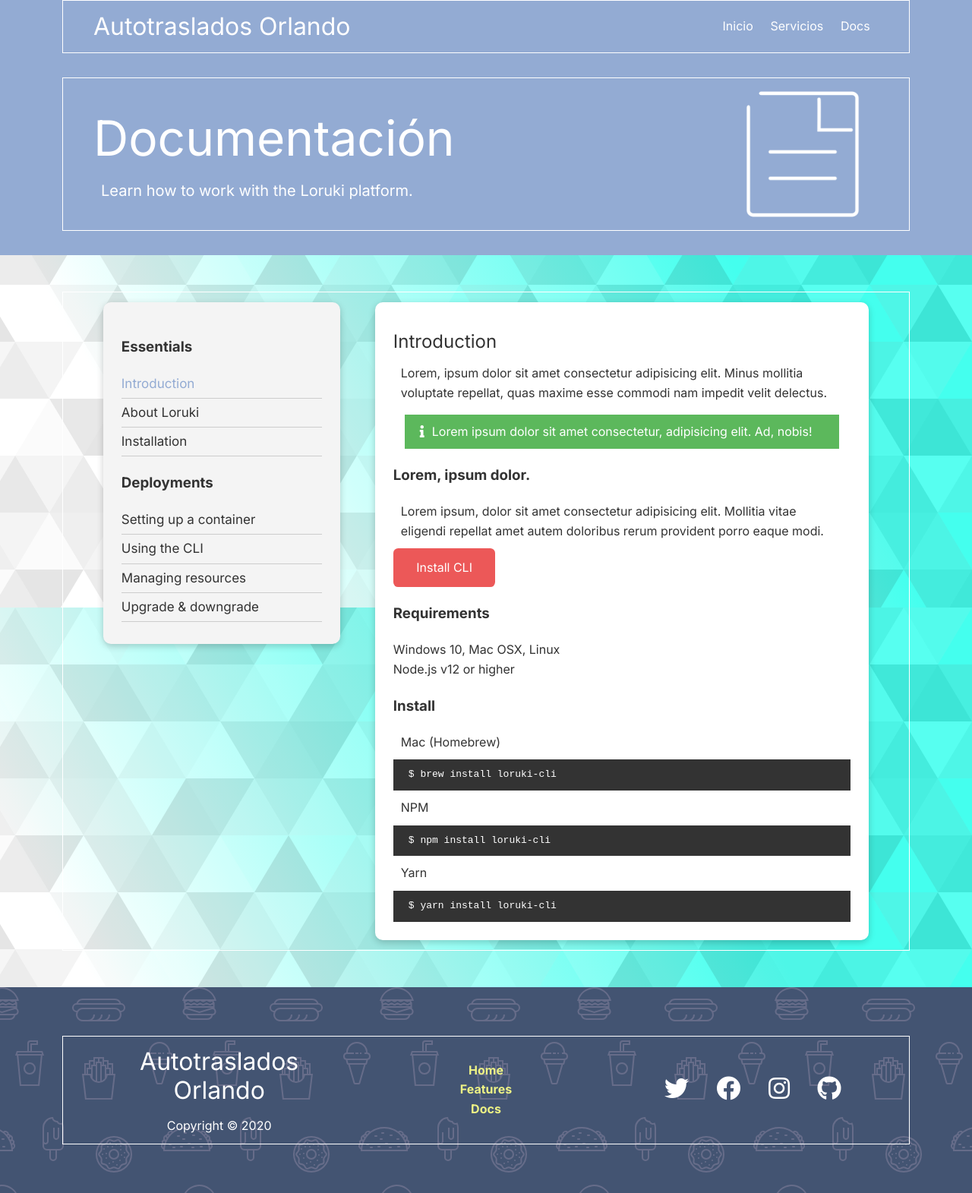
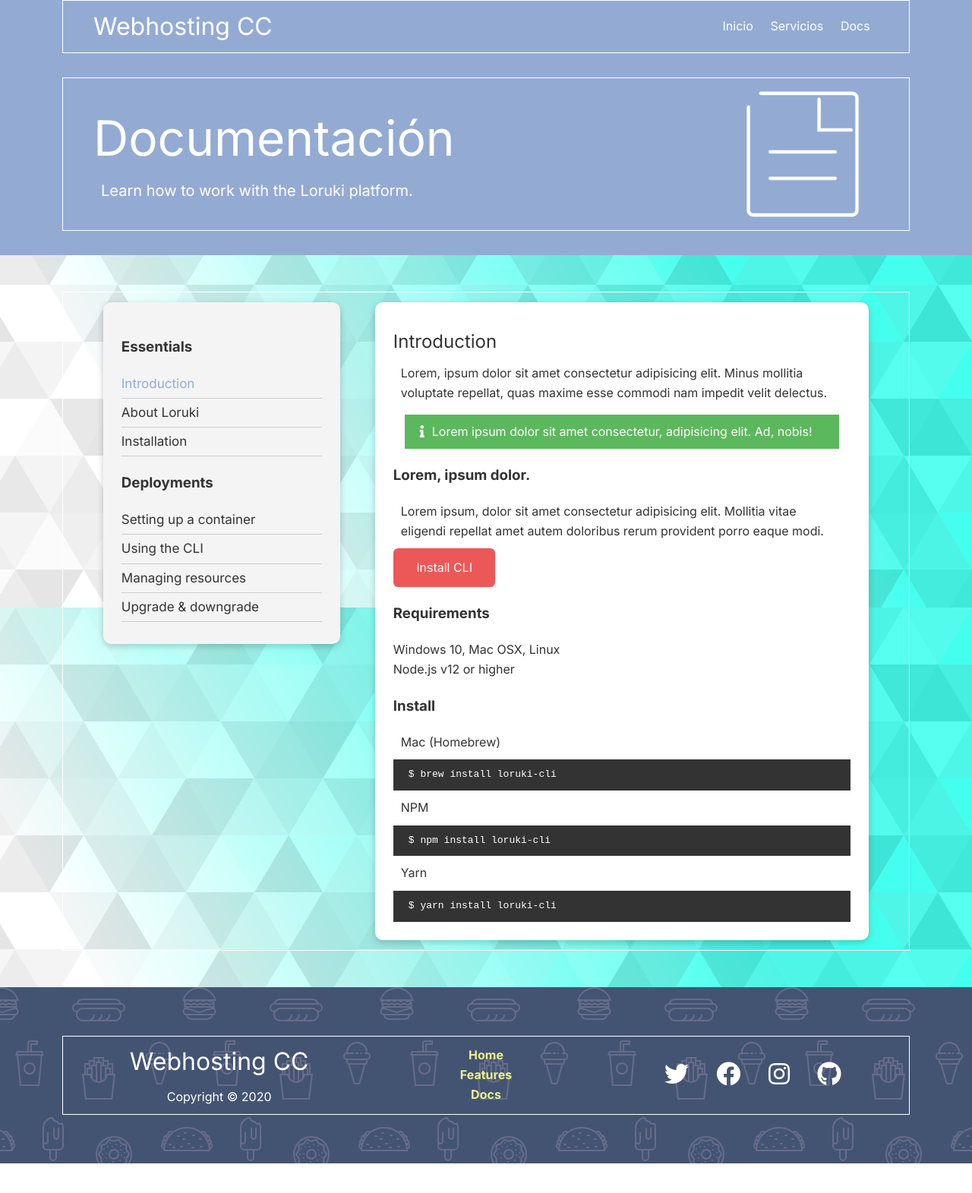
Before and after one commit to orosas/responsive-web-grid-flexbox, a plain HTML site: page docs.html in a window 1280 px wide. Shown: the whole page at 76% size. After the commit the page ends 1532 px from the top, so only its background shows below. Drawn offline with Linux system fonts and the light colour scheme.

Commit message:
Actualización de Nombre

```diff
--- a/docs.html
+++ b/docs.html
@@ -9,13 +9,13 @@
     <link rel="stylesheet" href="https://cdnjs.cloudflare.com/ajax/libs/font-awesome/5.15.1/css/all.min.css" integrity="sha512-+4zCK9k+qNFUR5X+cKL9EIR+ZOhtIloNl9GIKS57V1MyNsYpYcUrUeQc9vNfzsWfV28IaLL3i96P9sdNyeRssA==" crossorigin="anonymous" />
     <link href="https://fonts.googleapis.com/css2?family=Inter:wght@400;600;700&display=swap" rel="stylesheet">
     <link rel="stylesheet" href="./css/style.css">
-    <title>Autotraslados Orlando</title>
+    <title>Webhosting CC</title>
 </head>
 <body>
     <!-- Navbar -->
     <div class="navbar">
         <div class="container flex">
-            <h1 class="logo">Autotraslados Orlando</h1>
+            <h1 class="logo">Webhosting CC</h1>
                 <nav>
                     <ul>
                         <il>
@@ -106,7 +106,7 @@
     <footer class="footer bg-dark py-5">
         <div class="container grid grid-3">
             <div>
-                <h1>Autotraslados Orlando</h1>
+                <h1>Webhosting CC</h1>
                 <p>Copyright &copy; 2020</p>
             </div>
             <nav>
```
Also changed, not shown: index.html (+3 -3 lines), servicios.html (+3 -3 lines).
